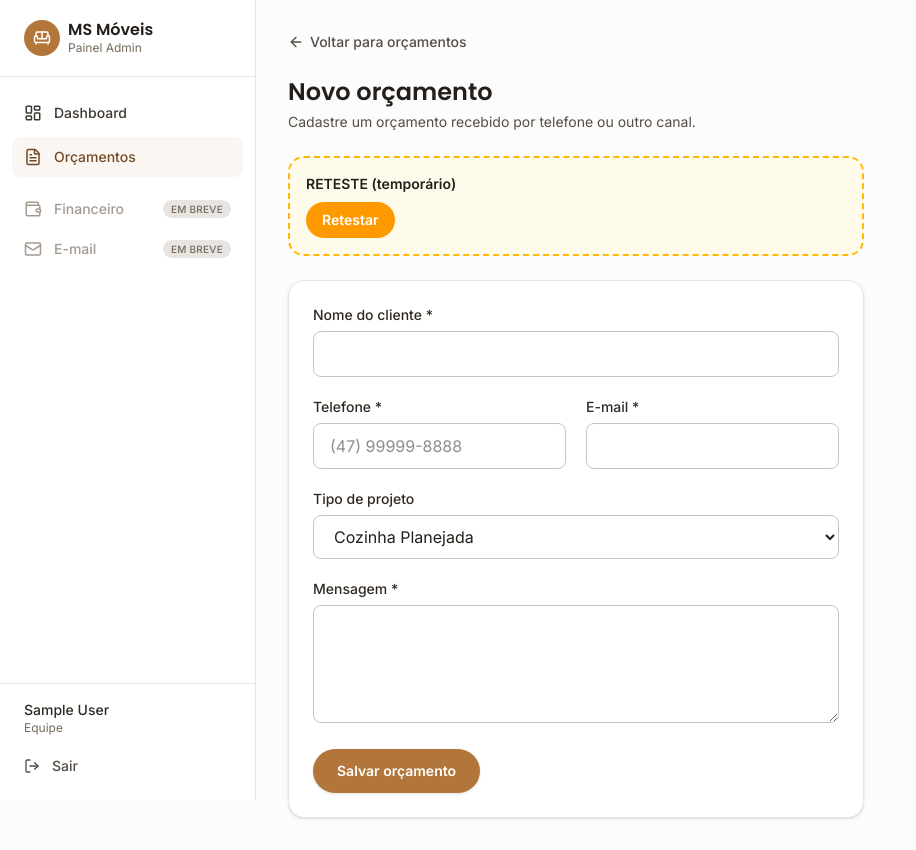
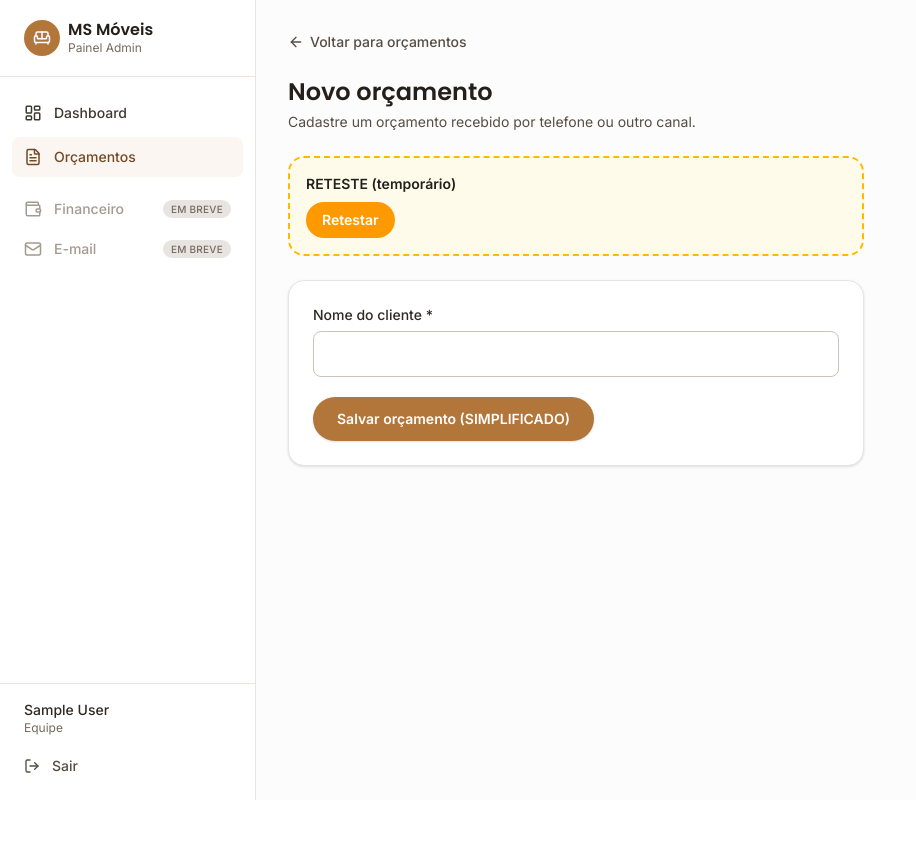
Before and after one commit to Rouk08/ms-moveis, a Next.js app: page /admin/orcamentos/novo in a window 1280 px wide. Shown: the whole page, without its empty margins (0-916 px from the left). After the commit the page ends 800 px from the top, so only its background shows below. Built offline with nearby package versions, Linux system fonts and the light colour scheme; no server answers; sample sign-in values are in the browser's storage.

Commit message:
debug: simplificar NovoOrcamentoForm para 1 campo

```diff
--- a/components/admin/NovoOrcamentoForm.tsx
+++ b/components/admin/NovoOrcamentoForm.tsx
@@ -33,79 +33,6 @@ export default function NovoOrcamentoForm() {
         />
       </div>
 
-      <div className="grid grid-cols-1 sm:grid-cols-2 gap-5">
-        <div>
-          <label
-            htmlFor="telefone"
-            className="block text-sm font-medium text-charcoal-700 mb-1.5"
-          >
-            Telefone *
-          </label>
-          <input
-            id="telefone"
-            name="telefone"
-            type="text"
-            required
-            placeholder="(47) 99999-8888"
-            className="w-full rounded-lg border border-charcoal-200 px-4 py-2.5 text-charcoal-800 focus:border-wood-500 focus:outline-none focus:ring-2 focus:ring-wood-200"
-          />
-        </div>
-        <div>
-          <label
-            htmlFor="email"
-            className="block text-sm font-medium text-charcoal-700 mb-1.5"
-          >
-            E-mail *
-          </label>
-          <input
-            id="email"
-            name="email"
-            type="email"
-            required
-            className="w-full rounded-lg border border-charcoal-200 px-4 py-2.5 text-charcoal-800 focus:border-wood-500 focus:outline-none focus:ring-2 focus:ring-wood-200"
-          />
-        </div>
-      </div>
-
-      <div>
-        <label
-          htmlFor="tipoProjeto"
-          className="block text-sm font-medium text-charcoal-700 mb-1.5"
-        >
-          Tipo de projeto
-        </label>
-        <select
-          id="tipoProjeto"
-          name="tipoProjeto"
-          defaultValue="Cozinha Planejada"
-          className="w-full rounded-lg border border-charcoal-200 px-4 py-2.5 text-charcoal-800 focus:border-wood-500 focus:outline-none focus:ring-2 focus:ring-wood-200"
-        >
-          <option>Cozinha Planejada</option>
-          <option>Quarto Planejado</option>
-          <option>Sala de Estar</option>
-          <option>Banheiro</option>
-          <option>Home Office</option>
-          <option>Projeto Comercial</option>
-          <option>Outro</option>
-        </select>
-      </div>
-
-      <div>
-        <label
-          htmlFor="mensagem"
-          className="block text-sm font-medium text-charcoal-700 mb-1.5"
-        >
-          Mensagem *
-        </label>
-        <textarea
-          id="mensagem"
-          name="mensagem"
-          rows={4}
-          required
-          className="w-full rounded-lg border border-charcoal-200 px-4 py-2.5 text-charcoal-800 focus:border-wood-500 focus:outline-none focus:ring-2 focus:ring-wood-200"
-        />
-      </div>
-
       {state?.error && (
         <p className="text-sm text-red-600" role="alert">
           {state.error}
@@ -117,7 +44,7 @@ export default function NovoOrcamentoForm() {
         disabled={pending}
         className="rounded-full bg-wood-500 px-6 py-3 text-sm font-semibold text-white shadow-sm hover:bg-wood-600 disabled:opacity-60 transition-colors"
       >
-        {pending ? "Salvando..." : "Salvar orçamento"}
+        {pending ? "Salvando..." : "Salvar orçamento (SIMPLIFICADO)"}
       </button>
     </form>
   );
```
